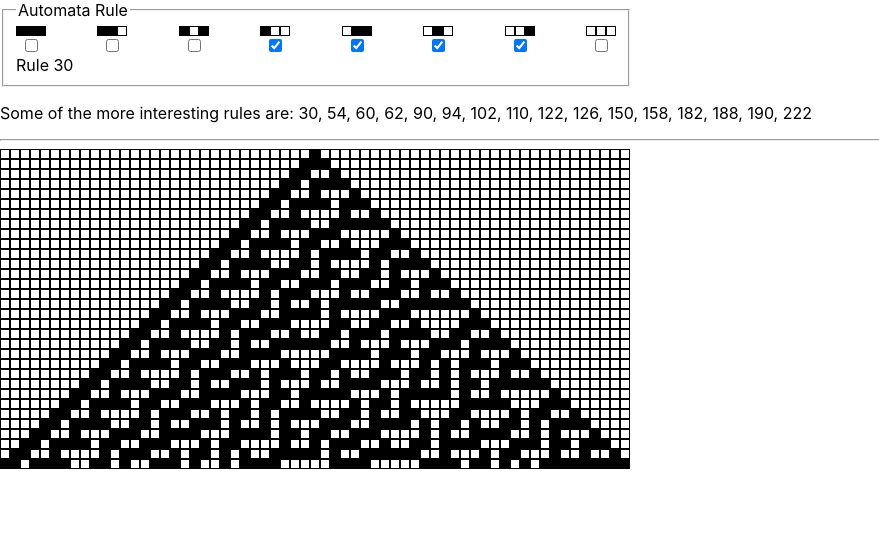
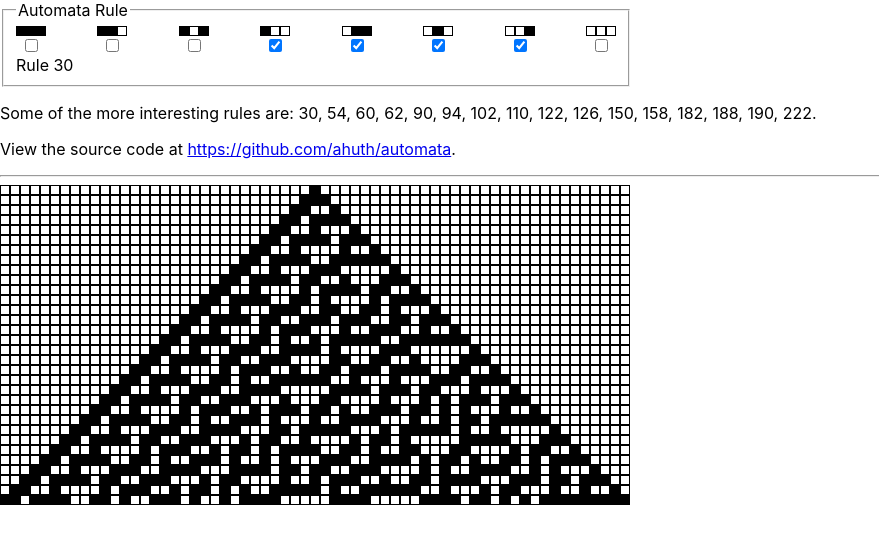
Before and after one commit to ahuth/automata, a React (Create React App) app: page / in a window 1280 px wide. Shown: the top 544 px of the page, without its empty margins (0-879 px from the left). Built offline with nearby package versions, Linux system fonts and the light colour scheme.

Commit message:
Add link to source code

```diff
--- a/src/components/App.tsx
+++ b/src/components/App.tsx
@@ -16,7 +16,8 @@ export default function App() {
     <React.Fragment>
       <RuleSelector rules={automata.rules} toggleRule={toggleRule} />
       <aside>
-        <p>Some of the more interesting rules are: 30, 54, 60, 62, 90, 94, 102, 110, 122, 126, 150, 158, 182, 188, 190, 222</p>
+        <p>Some of the more interesting rules are: 30, 54, 60, 62, 90, 94, 102, 110, 122, 126, 150, 158, 182, 188, 190, 222.</p>
+        <p>View the source code at <a href="https://github.com/ahuth/automata">https://github.com/ahuth/automata</a>.</p>
       </aside>
       <hr />
       <Grid rows={automata.rows} />
```
